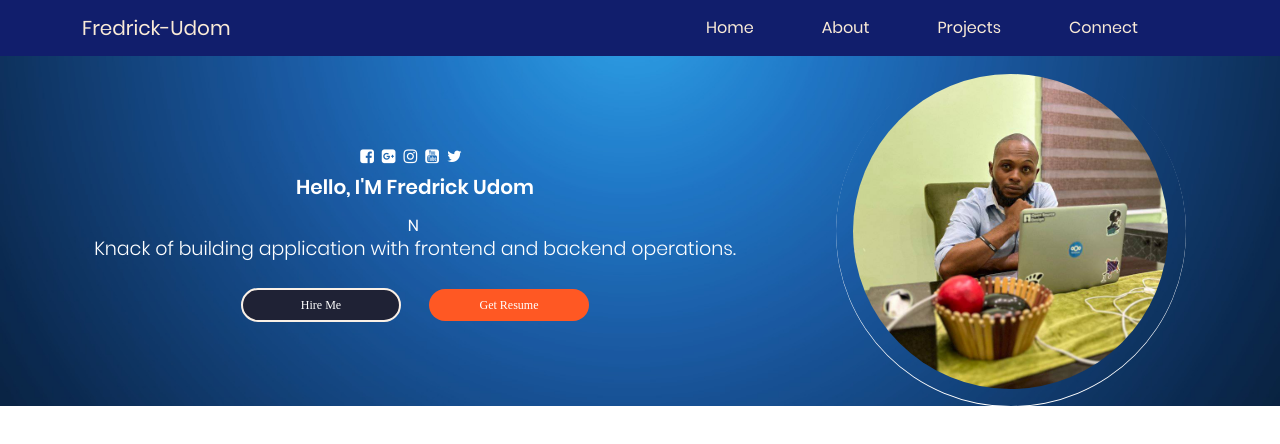
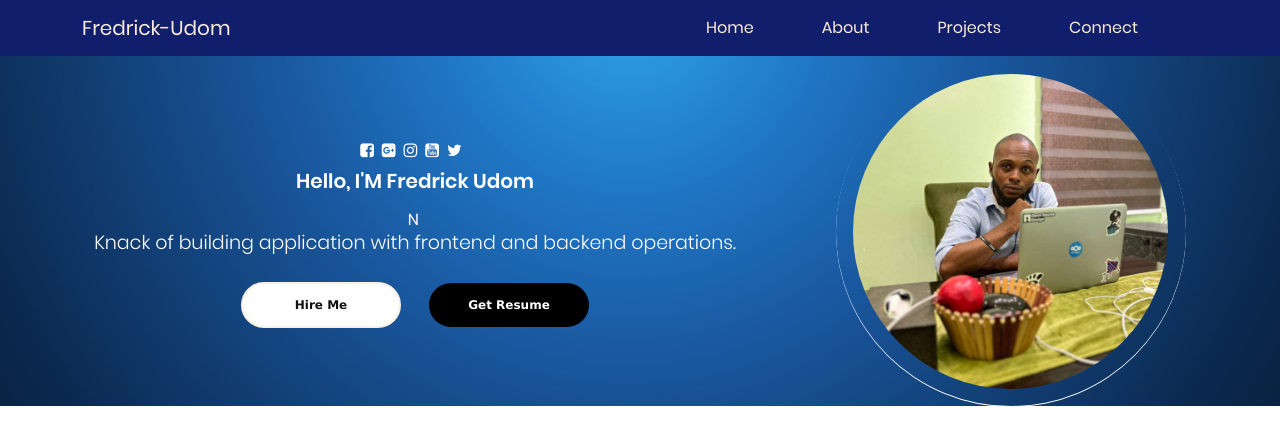
Before and after one commit to FredrickUdom/react-portfolio, a React (Vite) app: page / in a window 1280 px wide. Shown: the top 444 px of the page. Built offline with nearby package versions, Linux system fonts and the light colour scheme.

Commit message:
workng on profile button

```diff
--- a/src/PortfolioContainer/Home/Profile.css
+++ b/src/PortfolioContainer/Home/Profile.css
@@ -87,7 +87,27 @@
 .colz .colz-icon i:hover{
     transform: scale(1.5);
 }
+.hire-me{
+    background-color: white !important;
+    color: #111 !important;
+    padding: 12px !important;
+    font-family: Verdana, Geneva, Tahoma, sans-serif !important;
+    font-weight: bold;
+}
+.hire-me:hover{
+    border: 2px solid  black !important;
 
+}
+.get-resume{
+    background-color: black !important;
+    color: white !important;
+    padding: 12px !important;
+    font-family: Verdana, Geneva, Tahoma, sans-serif !important;
+    font-weight: bold;
+}
+.get-resume:hover{
+    border: 2px solid  white;
+}
 /* MEDIA QUERY */
 @media screen and (max-width:1110px){
     .profile-picture{
--- a/src/PortfolioContainer/Home/Profile.jsx
+++ b/src/PortfolioContainer/Home/Profile.jsx
@@ -69,11 +69,11 @@ function Profile() {
                         </span>
                     </div>
                     <div className="profile-options">
-                        <button className="btn btn-primary">
+                        <button className="btn btn-primary hire-me">
                             {" "}
                             Hire Me {" "}
                         </button>
-                        <a href="fredrickUdom_Resume.pdf" download=" Fredrick fredrickUdom_Resume.pdf"><button className="btn highlighted-btn">Get Resume</button></a>
+                        <a href="fredrickUdom_Resume.pdf" download=" Fredrick fredrickUdom_Resume.pdf"><button className="btn highlighted-btn get-resume">Get Resume</button></a>
 
                     </div>
                 </div>
```
